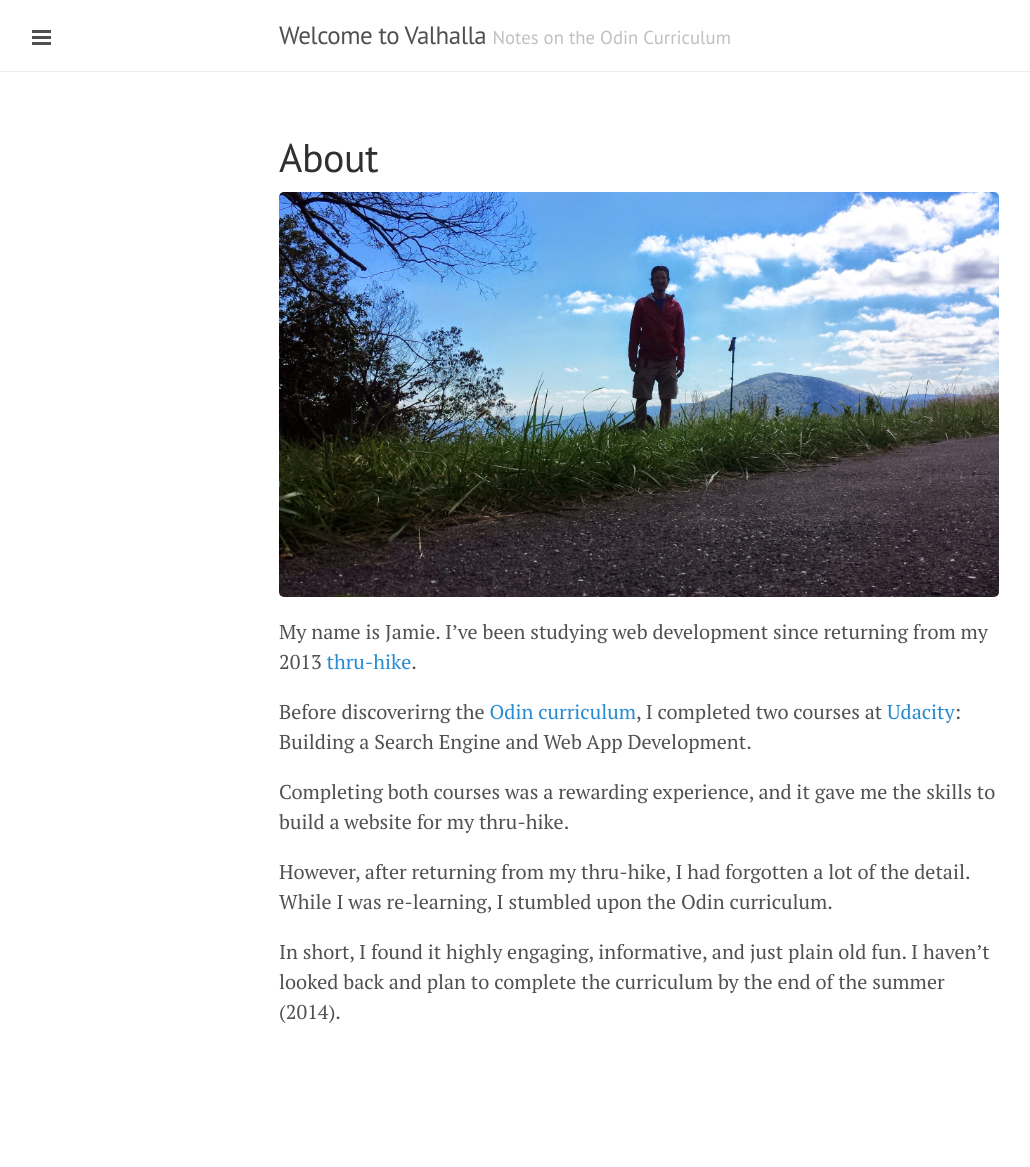
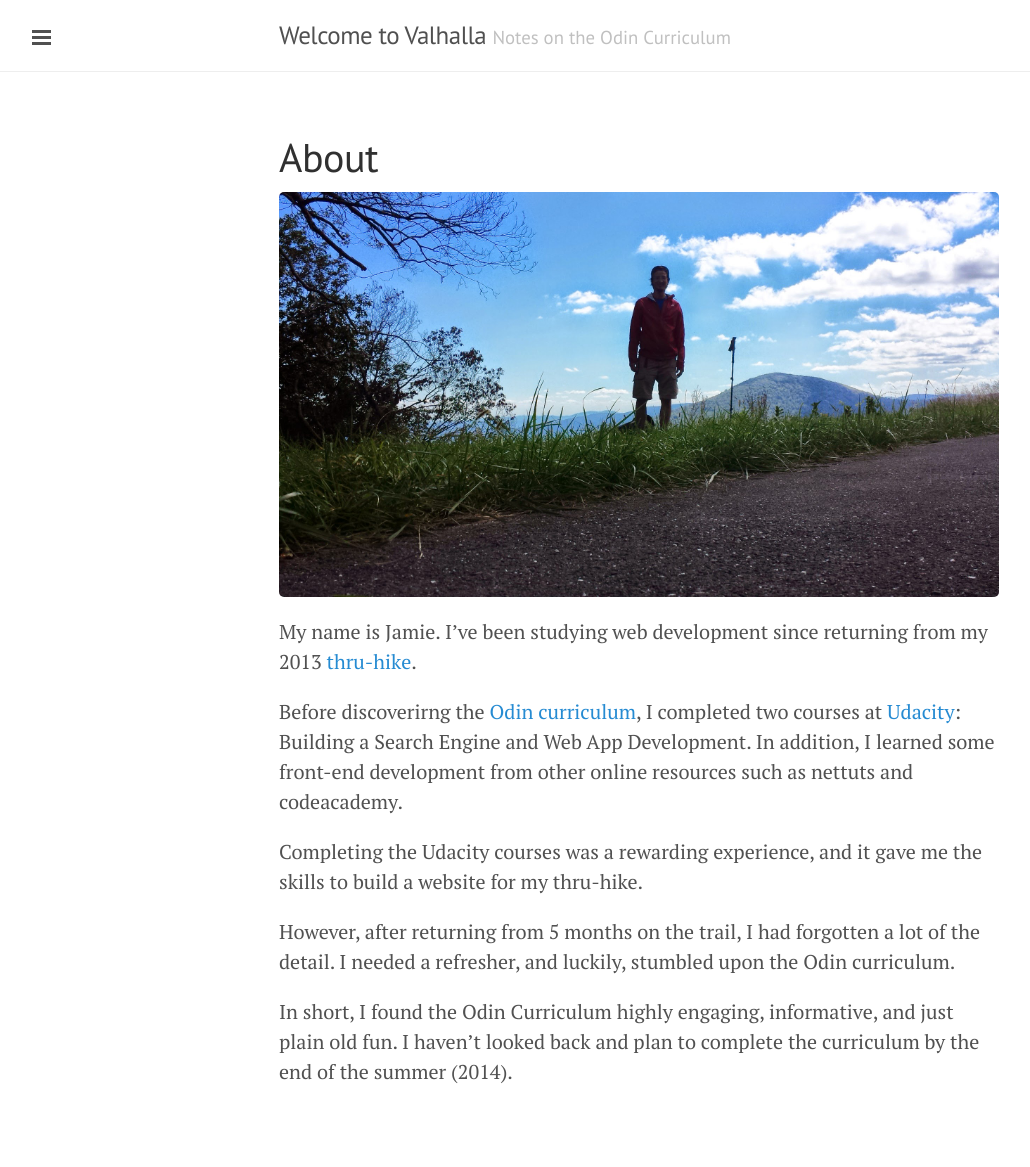
Before and after one commit to Jberczel/jberczel.github.io, a Jekyll site: the page built from about.md, in a window 1280 px wide. Shown: the whole page, without its empty margins (1-1031 px from the left). Built offline with Jekyll 4.4.1, drawn with Linux system fonts in a browser that asks for light colours; Markdown is read by kramdown in place of the engine named in the settings; before the commit the page ends 1107 px from its top, so only the background shows below that.

Commit message:
small edits

```diff
--- a/about.md
+++ b/about.md
@@ -6,10 +6,10 @@ title: About
 
 My name is Jamie.  I've been studying web development since returning from my 2013 [thru-hike](http://www.atjindo.com).
 
-Before discoverirng the [Odin curriculum](http://www.theodinproject.com/courses), I completed two courses at [Udacity](https://www.udacity.com/): Building a Search Engine and Web App Development.
+Before discoverirng the [Odin curriculum](http://www.theodinproject.com/courses), I completed two courses at [Udacity](https://www.udacity.com/): Building a Search Engine and Web App Development.  In addition, I learned some front-end development from other online resources such as nettuts and codeacademy.
 
-Completing both courses was a rewarding experience, and it gave me the skills to build a website for my thru-hike.
+Completing the Udacity courses was a rewarding experience, and it gave me the skills to build a website for my thru-hike.
 
-However, after returning from my thru-hike, I had forgotten a lot of the detail. While I was re-learning, I stumbled upon the Odin curriculum.
+However, after returning from 5 months on the trail, I had forgotten a lot of the detail. I needed a refresher, and luckily, stumbled upon the Odin curriculum.
 
-In short, I found it highly engaging, informative, and just plain old fun. I haven't looked back and plan to complete the curriculum by the end of the summer (2014).
+In short, I found the Odin Curriculum highly engaging, informative, and just plain old fun. I haven't looked back and plan to complete the curriculum by the end of the summer (2014).
```
Also changed, not shown: _posts/2014-05-05-why-i-like-odin.md (+1 -1 lines).
